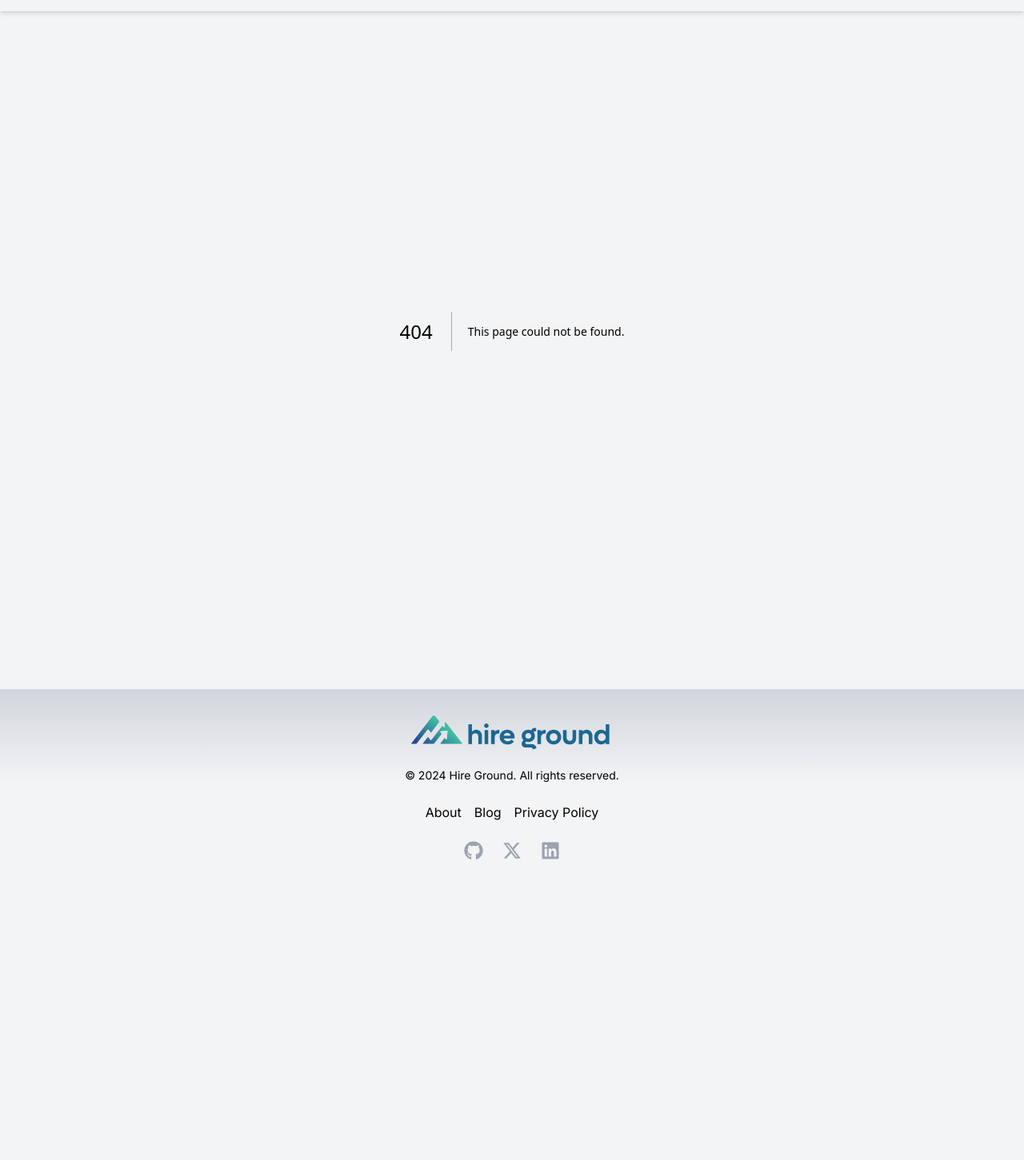
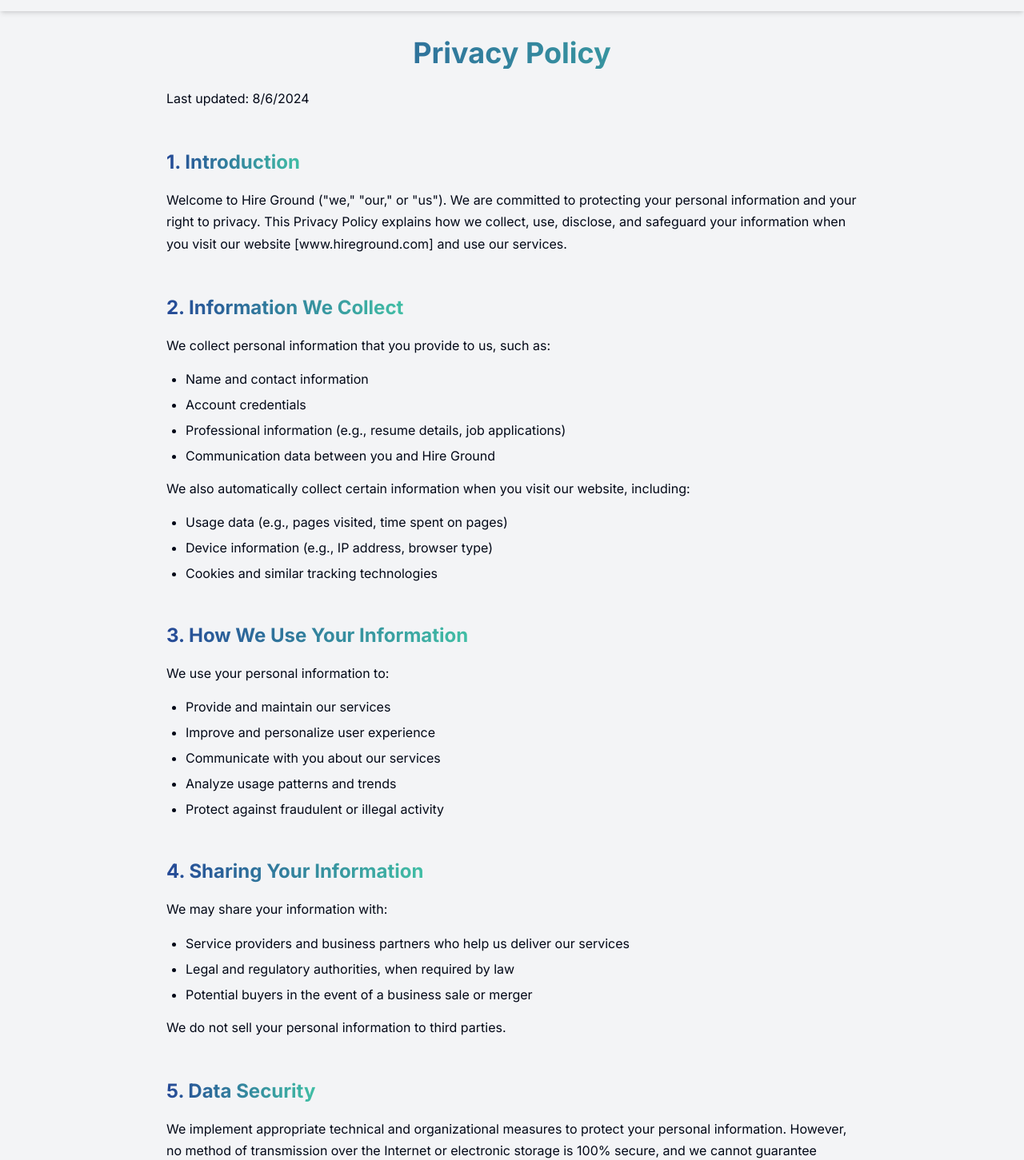
Before and after one commit to tyjsmith1/intel-apply, a Next.js app: page /privacy in a window 1280 px wide. Before the commit this address had no page. Shown: the part 62-1513 px from the top of the page at 80% size. Before the commit the page ends 1162 px from the top, so only its background shows below. Built offline with nearby package versions, Linux system fonts and the light colour scheme.

Commit message:
completed privacy page

```diff
--- /dev/null
+++ b/src/app/privacy/page.jsx
@@ -0,0 +1,120 @@
+'use client'
+
+import { motion } from 'framer-motion';
+import { useTheme } from 'next-themes';
+import { useEffect, useState } from 'react';
+
+export default function Privacy() {
+    const [mounted, setMounted] = useState(false);
+    const { theme } = useTheme();
+
+    useEffect(() => {
+        setMounted(true);
+    }, []);
+
+    if (!mounted) {
+        return null;
+    }
+
+    return (
+        <div className="container mx-auto px-4 py-8 max-w-4xl relative">
+            <motion.h1
+                initial={{ opacity: 0, y: -20 }}
+                animate={{ opacity: 1, y: 0 }}
+                transition={{ duration: 0.5 }}
+                className={`text-4xl font-bold mb-6 text-center relative z-10 ${theme === 'dark' ? 'gradient-text-bright' : 'gradient-text'}`}
+            >
+                Privacy Policy
+            </motion.h1>
+            <div className="max-w-none relative z-10 prose dark:prose-invert">
+                <p>Last updated: {new Date().toLocaleDateString()}</p>
+
+                <h2 className={`font-bold mb-6 mt-20 inline-block relative ${theme === 'dark' ? 'gradient-text-bright' : 'gradient-text'}`}>
+                    1. Introduction
+                </h2>
+                <p>
+                    Welcome to Hire Ground ("we," "our," or "us"). We are committed to protecting your personal information and your right to privacy. This Privacy Policy explains how we collect, use, disclose, and safeguard your information when you visit our website [www.hireground.com] and use our services.
+                </p>
+
+                <h2 className={`font-bold mb-6 mt-20 inline-block relative ${theme === 'dark' ? 'gradient-text-bright' : 'gradient-text'}`}>
+                    2. Information We Collect
+                </h2>
+                <p>We collect personal information that you provide to us, such as:</p>
+                <ul>
+                    <li>Name and contact information</li>
+                    <li>Account credentials</li>
+                    <li>Professional information (e.g., resume details, job applications)</li>
+                    <li>Communication data between you and Hire Ground</li>
+                </ul>
+                <p>We also automatically collect certain information when you visit our website, including:</p>
+                <ul>
+                    <li>Usage data (e.g., pages visited, time spent on pages)</li>
+                    <li>Device information (e.g., IP address, browser type)</li>
+                    <li>Cookies and similar tracking technologies</li>
+                </ul>
+
+                <h2 className={`font-bold mb-6 mt-20 inline-block relative ${theme === 'dark' ? 'gradient-text-bright' : 'gradient-text'}`}>
+                    3. How We Use Your Information
+                </h2>
+                <p>We use your personal information to:</p>
+                <ul>
+                    <li>Provide and maintain our services</li>
+                    <li>Improve and personalize user experience</li>
+                    <li>Communicate with you about our services</li>
+                    <li>Analyze usage patterns and trends</li>
+                    <li>Protect against fraudulent or illegal activity</li>
+                </ul>
+
+                <h2 className={`font-bold mb-6 mt-20 inline-block relative ${theme === 'dark' ? 'gradient-text-bright' : 'gradient-text'}`}>
+                    4. Sharing Your Information
+                </h2>
+                <p>We may share your information with:</p>
+                <ul>
+                    <li>Service providers and business partners who help us deliver our services</li>
+                    <li>Legal and regulatory authorities, when required by law</li>
+                    <li>Potential buyers in the event of a business sale or merger</li>
+                </ul>
+                <p>We do not sell your personal information to third parties.</p>
+
+                <h2 className={`font-bold mb-6 mt-20 inline-block relative ${theme === 'dark' ? 'gradient-text-bright' : 'gradient-text'}`}>
+                    5. Data Security
+                </h2>
+                <p>We implement appropriate technical and organizational measures to protect your personal information. However, no method of transmission over the Internet or electronic storage is 100% secure, and we cannot guarantee absolute security.</p>
+
+                <h2 className={`font-bold mb-6 mt-20 inline-block relative ${theme === 'dark' ? 'gradient-text-bright' : 'gradient-text'}`}>
+                    6. Your Rights and Choices
+                </h2>
+                <p>Depending on your location, you may have certain rights regarding your personal information, including:</p>
+                <ul>
+                    <li>Access to your personal information</li>
+                    <li>Correction of inaccurate or incomplete information</li>
+                    <li>Deletion of your personal information</li>
+                    <li>Objection to or restriction of certain processing activities</li>
+                    <li>Data portability</li>
+                </ul>
+                <p>To exercise these rights, please contact us using the information provided in the "Contact Us" section.</p>
+
+                <h2 className={`font-bold mb-6 mt-20 inline-block relative ${theme === 'dark' ? 'gradient-text-bright' : 'gradient-text'}`}>
+                    7. Children's Privacy
+                </h2>
+                <p>Our services are not intended for children under the age of 13. We do not knowingly collect personal information from children under 13. If you are a parent or guardian and believe we may have collected information about a child, please contact us immediately.</p>
+
+                <h2 className={`font-bold mb-6 mt-20 inline-block relative ${theme === 'dark' ? 'gradient-text-bright' : 'gradient-text'}`}>
+                    8. Changes to This Privacy Policy
+                </h2>
+                <p>We may update this Privacy Policy from time to time. We will notify you of any changes by posting the new Privacy Policy on this page and updating the "Last updated" date.</p>
+
+                <h2 className={`font-bold mb-6 mt-20 inline-block relative ${theme === 'dark' ? 'gradient-text-bright' : 'gradient-text'}`}>
+                    9. Contact Us
+                </h2>
+                <p>If you have any questions about this Privacy Policy or our privacy practices, please contact us at:</p>
+                <p>
+                    {/* Hire Ground<br />
+                    [Your Address]<br /> */}
+                    Email: privacy@hireground.com<br />
+                    {/* Phone: [Your Phone Number] */}
+                </p>
+            </div>
+        </div>
+    );
+}
```
